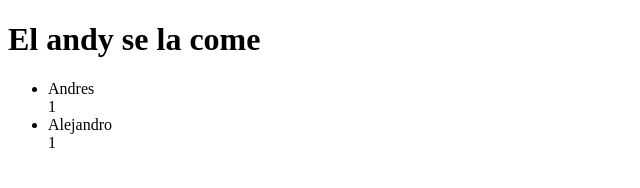
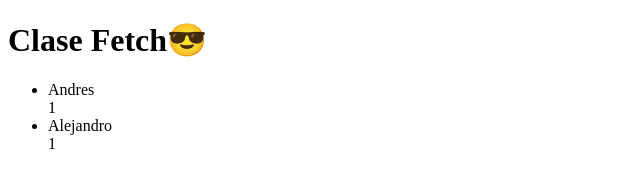
Before and after one commit to O-Debegnach/clase-fetch-pa-los-pibe, a plain HTML site: page index.html in a window 1280 px wide. Shown: the whole page, without its empty margins (0-640 px from the left). Drawn offline with Linux system fonts and the light colour scheme.

Commit message:
Se cambio titulo

```diff
--- a/index.html
+++ b/index.html
@@ -7,7 +7,7 @@
     <title>Document</title>
 </head>
 <body>
-    <h1>El andy se la come</h1>
+    <h1>Clase Fetch😎</h1>
     <ul id="lista">
     </ul>
 
```
